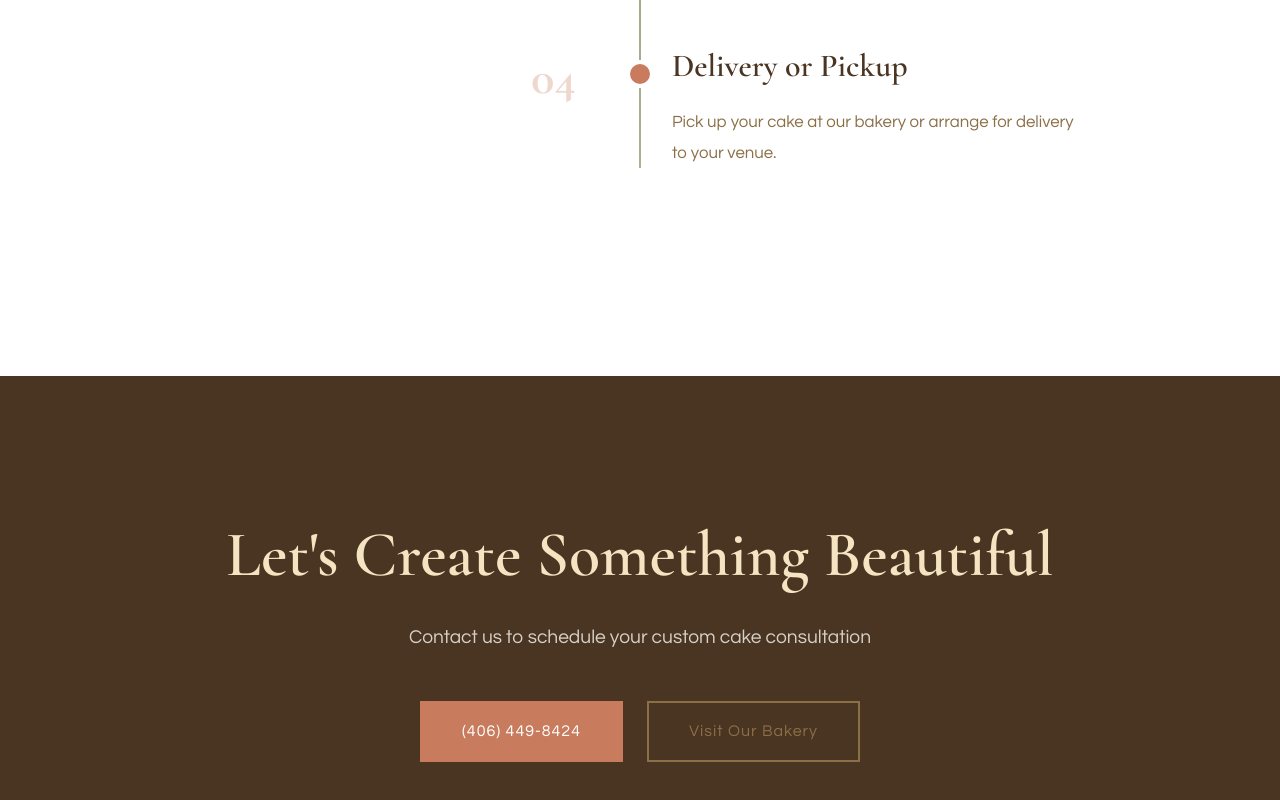
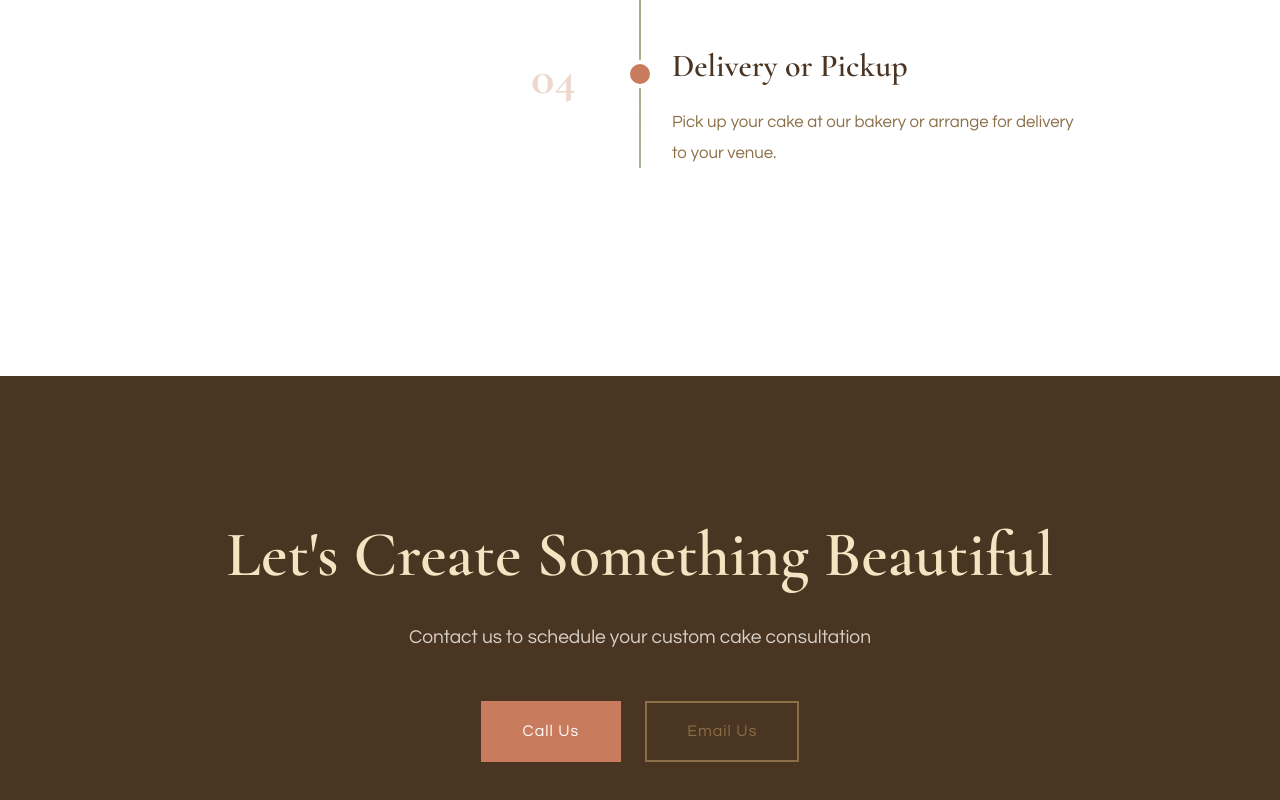
Before and after one commit to Kernel-mucci/Park-Avenue-Bakery, a plain HTML site: page cakes.html in a window 1280 px wide. Shown: the part 3131-3931 px from the top of the page. Drawn offline with nearby package versions, Linux system fonts and the light colour scheme.

Commit message:
Update cakes.html

```diff
--- a/cakes.html
+++ b/cakes.html
@@ -111,7 +111,7 @@
                     <div class="timeline-year">01</div>
                     <div class="timeline-content">
                         <h3>Consultation</h3>
-                        <p>Call us or visit the bakery to discuss your vision, theme, colors, and flavor preferences. We'll help bring your ideas to life.</p>
+                        <p>Call,email or visit the bakery to discuss your vision, theme, colors, and flavor preferences. We'll help bring your ideas to life.</p>
                     </div>
                 </div>
                 <div class="timeline-item" data-scroll-reveal data-delay="200">
@@ -145,8 +145,8 @@
                 <h2>Let's Create Something Beautiful</h2>
                 <p>Contact us to schedule your custom cake consultation</p>
                 <div class="visit-buttons">
-                    <a href="tel:4064498424" class="btn btn-primary">(406) 449-8424</a>
-                    <a href="contact.html" class="btn btn-secondary">Visit Our Bakery</a>
+                    <a href="tel:4064498424" class="btn btn-primary">Call Us</a>
+                    <a href="mailto:parkavenuebakery@gmail.com" class="btn btn-secondary">Email Us</a>
                 </div>
             </div>
         </div>
```
